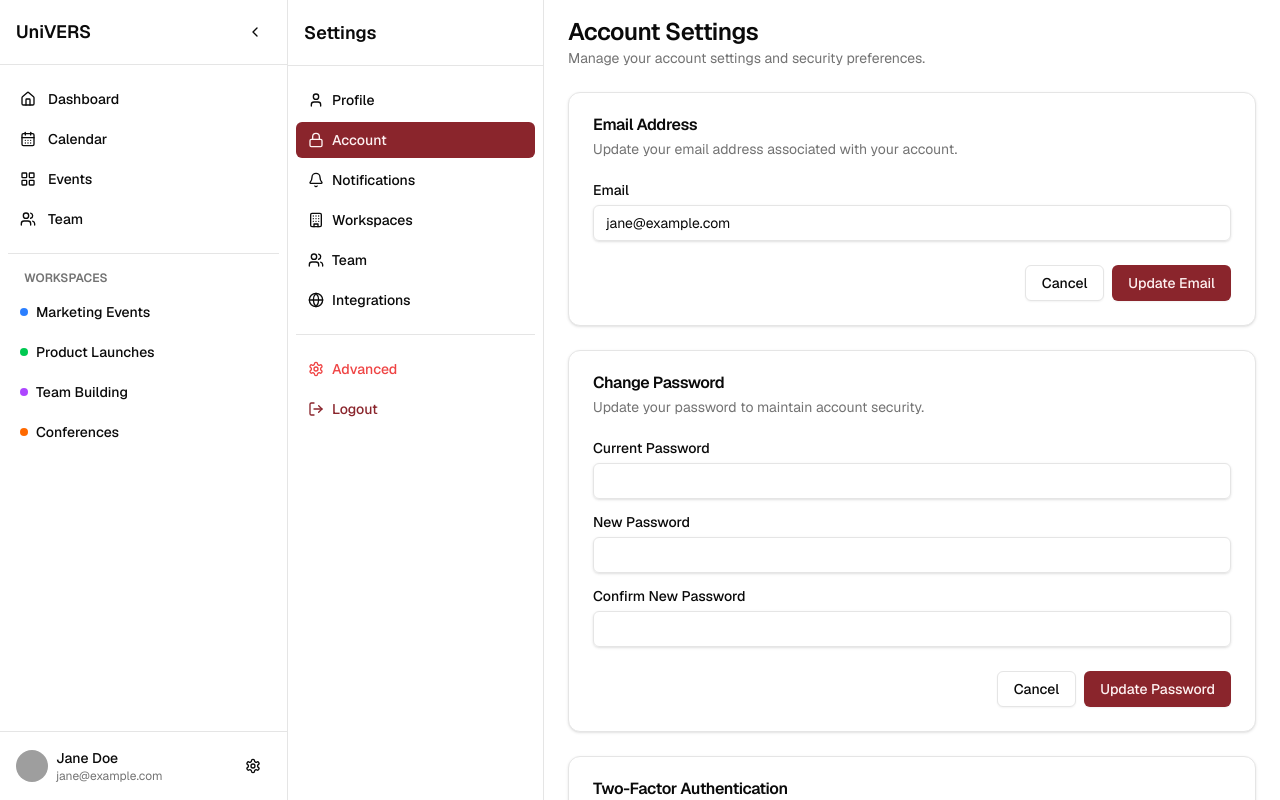
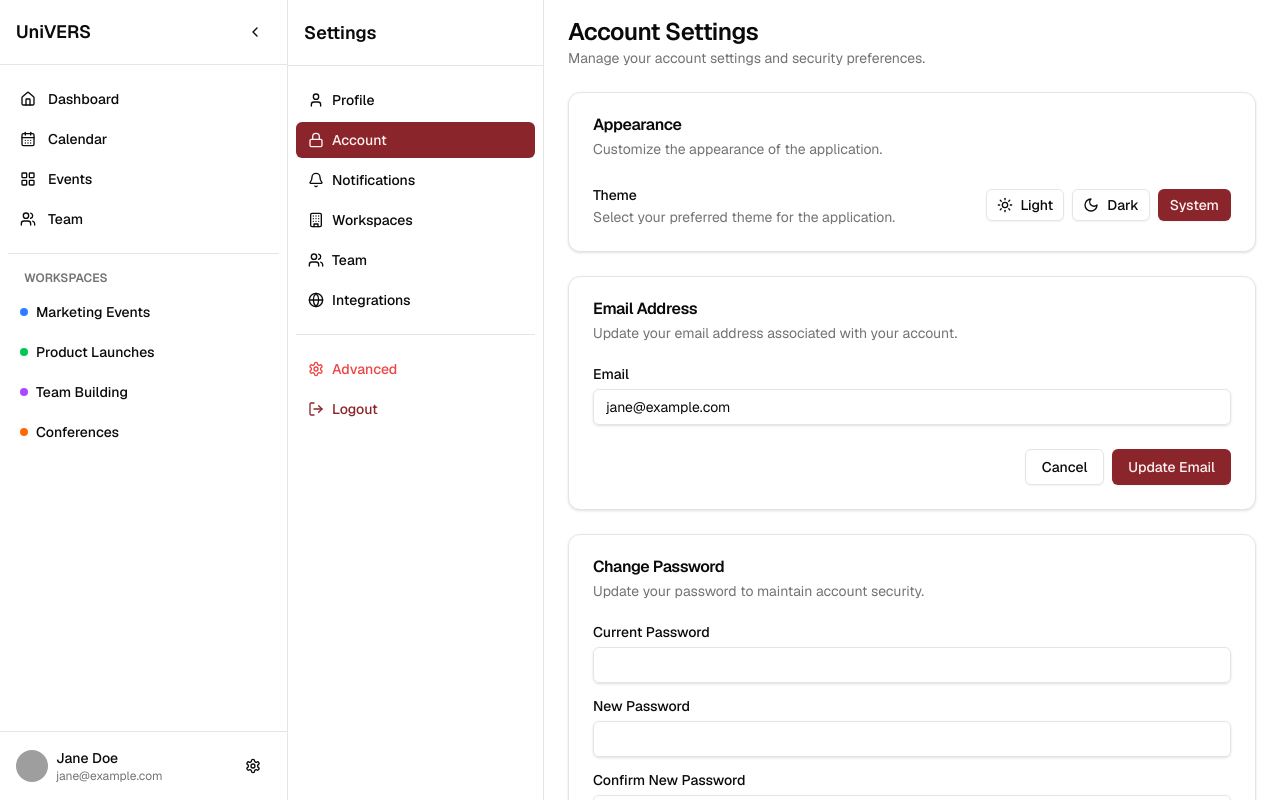
Before and after one commit to Momoyaan/univers, a React (Vite) app: page /app/settings/account in a window 1280 px wide. Built offline with nearby package versions, Linux system fonts and the light colour scheme; grey boxes are pictures that could not be loaded.

Commit message:
feat: mode toggle settings

```diff
--- a/src/routes/app/settings/account.tsx
+++ b/src/routes/app/settings/account.tsx
@@ -10,8 +10,9 @@ import {
 import { Input } from "@/components/ui/input";
 import { Label } from "@/components/ui/label";
 import { Switch } from "@/components/ui/switch";
+import { Sun, Moon } from "lucide-react";
 import { useState } from "react";
-
+import { useTheme } from "next-themes";
 import { createFileRoute } from "@tanstack/react-router";
 export const Route = createFileRoute("/app/settings/account")({
     component: AccountSettings,
@@ -19,6 +20,7 @@ export const Route = createFileRoute("/app/settings/account")({
 
 export function AccountSettings() {
     const [twoFactorEnabled, setTwoFactorEnabled] = useState(false);
+    const { theme, setTheme } = useTheme();
 
     return (
         <div className="space-y-6">
@@ -30,7 +32,63 @@ export function AccountSettings() {
                     Manage your account settings and security preferences.
                 </p>
             </div>
-
+            <Card>
+                <CardHeader>
+                    <CardTitle>Appearance</CardTitle>
+                    <CardDescription>
+                        Customize the appearance of the application.
+                    </CardDescription>
+                </CardHeader>
+                <CardContent className="space-y-4">
+                    <div className="flex items-center justify-between">
+                        <div className="space-y-0.5">
+                            <Label>Theme</Label>
+                            <p className="text-sm text-muted-foreground">
+                                Select your preferred theme for the application.
+                            </p>
+                        </div>
+                        <div className="flex items-center gap-2">
+                            <div className="flex items-center space-x-2">
+                                <Button
+                                    variant={
+                                        theme === "light"
+                                            ? "default"
+                                            : "outline"
+                                    }
+                                    size="sm"
+                                    onClick={() => setTheme("light")}
+                                    className="gap-2"
+                                >
+                                    <Sun className="h-4 w-4" />
+                                    Light
+                                </Button>
+                                <Button
+                                    variant={
+                                        theme === "dark" ? "default" : "outline"
+                                    }
+                                    size="sm"
+                                    onClick={() => setTheme("dark")}
+                                    className="gap-2"
+                                >
+                                    <Moon className="h-4 w-4" />
+                                    Dark
+                                </Button>
+                                <Button
+                                    variant={
+                                        theme === "system"
+                                            ? "default"
+                                            : "outline"
+                                    }
+                                    size="sm"
+                                    onClick={() => setTheme("system")}
+                                >
+                                    System
+                                </Button>
+                            </div>
+                        </div>
+                    </div>
+                </CardContent>
+            </Card>
             <Card>
                 <CardHeader>
                     <CardTitle>Email Address</CardTitle>
```
